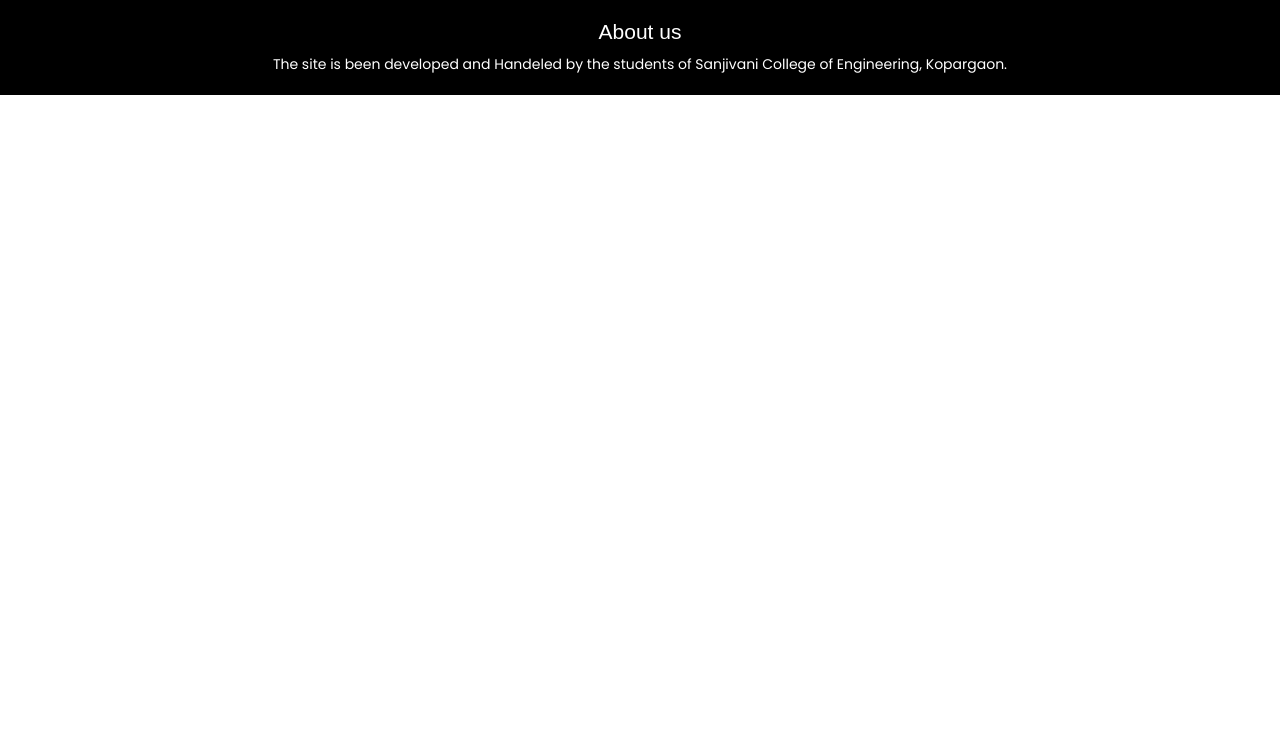
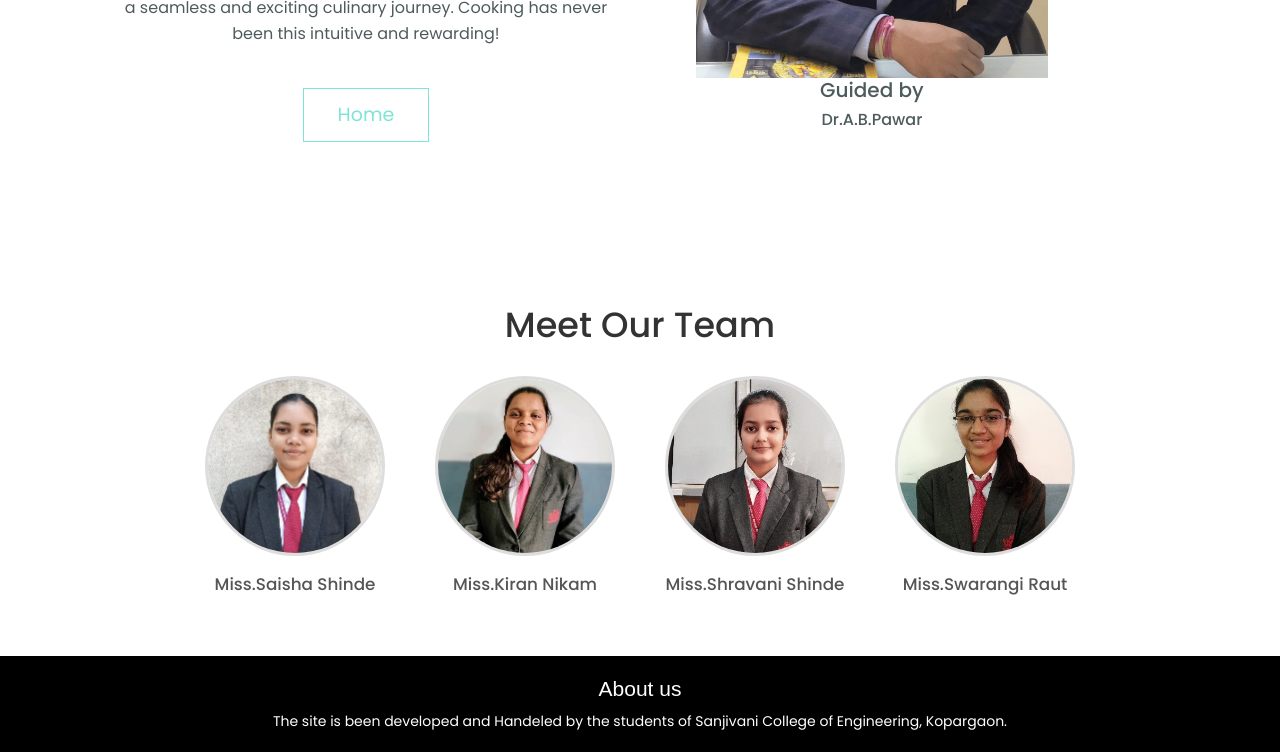
Before and after one commit to LUCIFERsDen26/kitchen-help-ai, a Flask app: page /about in a window 1280 px wide. Shown: the part 475-1227 px from the top of the page. Before the commit the page ends 570 px from the top, so only its background shows below. Run offline with Flask 3, Linux system fonts and the light colour scheme; parts of the project's set-up code (start-up, migrations or seed data) failed here and were passed over; some libraries are stand-ins or nearby versions.

Commit message:
Maked new about page

```diff
--- a/Foodimg2Ing/Templates/about.html
+++ b/Foodimg2Ing/Templates/about.html
@@ -1,29 +1,62 @@
 {% extends "layout.html" %} {% block content %}
-<div id="section-about" onload="sampleFunction()">
-  <div
-    style="background-image: url('Bk.png')"
-    id="aboutcard"
-    class="card col-md-8"
-  >
-    <div class="card-header">
-      <b>ABOUT</b>
+
+<section class="about-us">
+  <div class="row">
+    <div class="about-col">
+      <h1>About Us</h1>
+      <p>
+        Welcome to our platform, where technology meets culinary creativity! Our
+        project is designed to make cooking easier and more enjoyable by
+        generating personalized recipes using advanced image recognition and
+        ingredient-based inputs. Simply upload a picture of a dish or provide a
+        list of ingredients, and our platform will create innovative,
+        easy-to-follow recipes tailored to your preferences. Whether you're
+        exploring new cuisines, experimenting with available ingredients, or
+        looking for fresh inspiration, our website ensures a seamless and
+        exciting culinary journey. Cooking has never been this intuitive and
+        rewarding!
+      </p>
+      <a href="/" class="hero-btn red-btn">Home</a>
     </div>
-    <div class="card-body">
-      <p class="title">TITLE : Recipe Generation</p>
-      <p class="title">ABSTRACT :</p>
-      <p class="aboutcontent">
-        People enjoy food photography because they appreciate food. Behind each
-        meal there is a story described in a complex recipe and, unfortunately,
-        by simply looking at a food image we do not have access to its
-        preparation process. Therefore, in this paper we introduce an inverse
-        cooking system that recreates cooking recipes given food images. Our
-        system predicts ingredients as sets by means of a novel architecture,
-        modeling their dependencies without imposing any order, and then
-        generates cooking instructions by attending to both image and its
-        inferred ingredients simultaneously.
-      </p>
+    <div class="about-col">
+      <img src="{{ url_for('static',filename='images/ABPawarSir.png')}}" />
+      <h5>Guided by</h5>
+      <h6>Dr.A.B.Pawar</h6>
     </div>
   </div>
-</div>
+</section>
+<section class="team">
+  <h2>Meet Our Team</h2>
+  <div class="team-row">
+    <div class="team-member">
+      <img
+        src="{{ url_for('static', filename='images/Member1.jpg')}}"
+        alt="Member 1"
+      />
+      <h3>Miss.Saisha Shinde</h3>
+    </div>
+    <div class="team-member">
+      <img
+        src="{{ url_for('static', filename='images/Member2.jpg')}}"
+        alt="Member 2"
+      />
+      <h3>Miss.Kiran Nikam</h3>
+    </div>
+    <div class="team-member">
+      <img
+        src="{{ url_for('static', filename='images/Member3.jpg')}}"
+        alt="Member 3"
+      />
+      <h3>Miss.Shravani Shinde</h3>
+    </div>
+    <div class="team-member">
+      <img
+        src="{{ url_for('static', filename='images/Member4.jpg')}}"
+        alt="Member 4"
+      />
+      <h3>Miss.Swarangi Raut</h3>
+    </div>
+  </div>
+</section>
 
 {% endblock content %}
```
